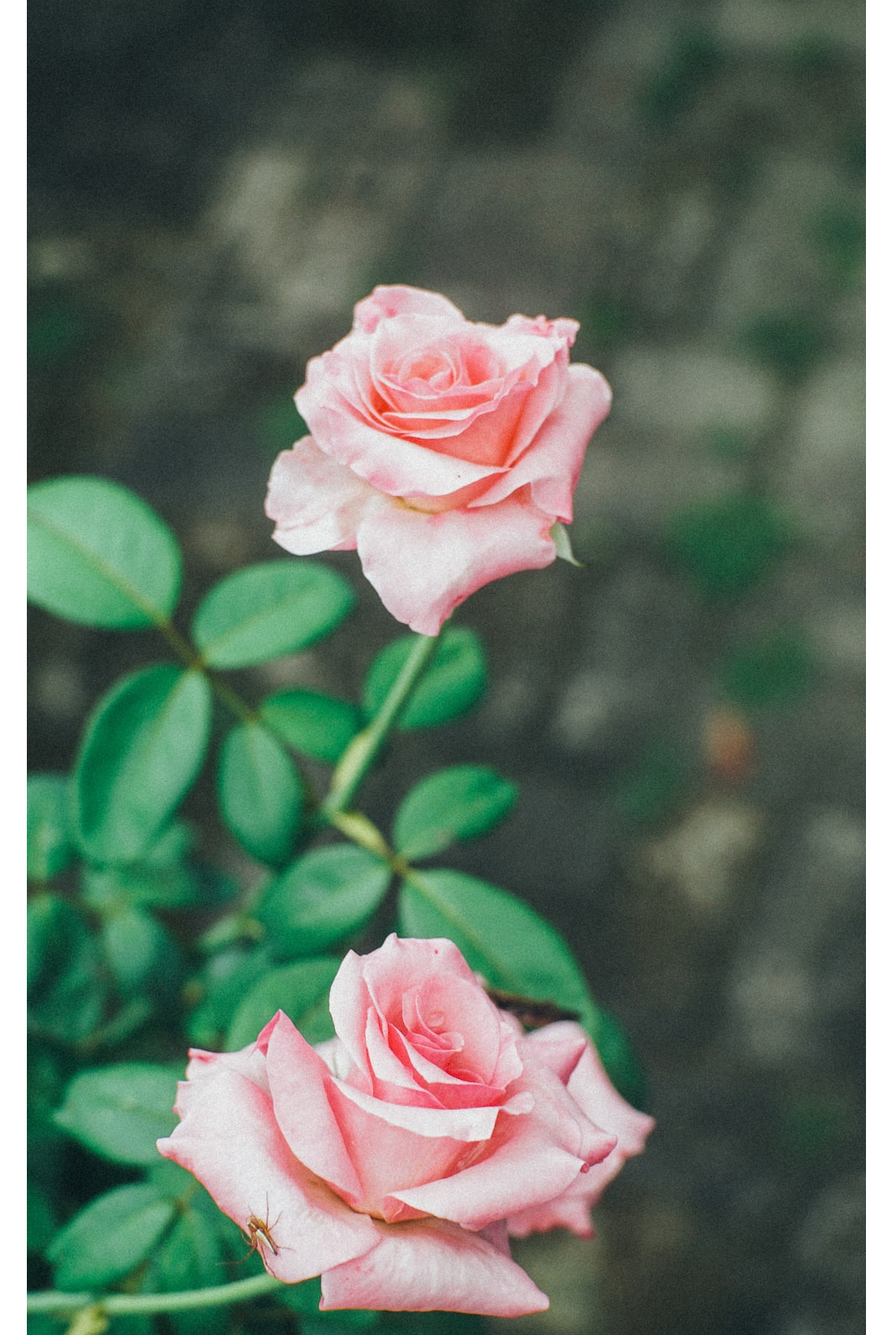
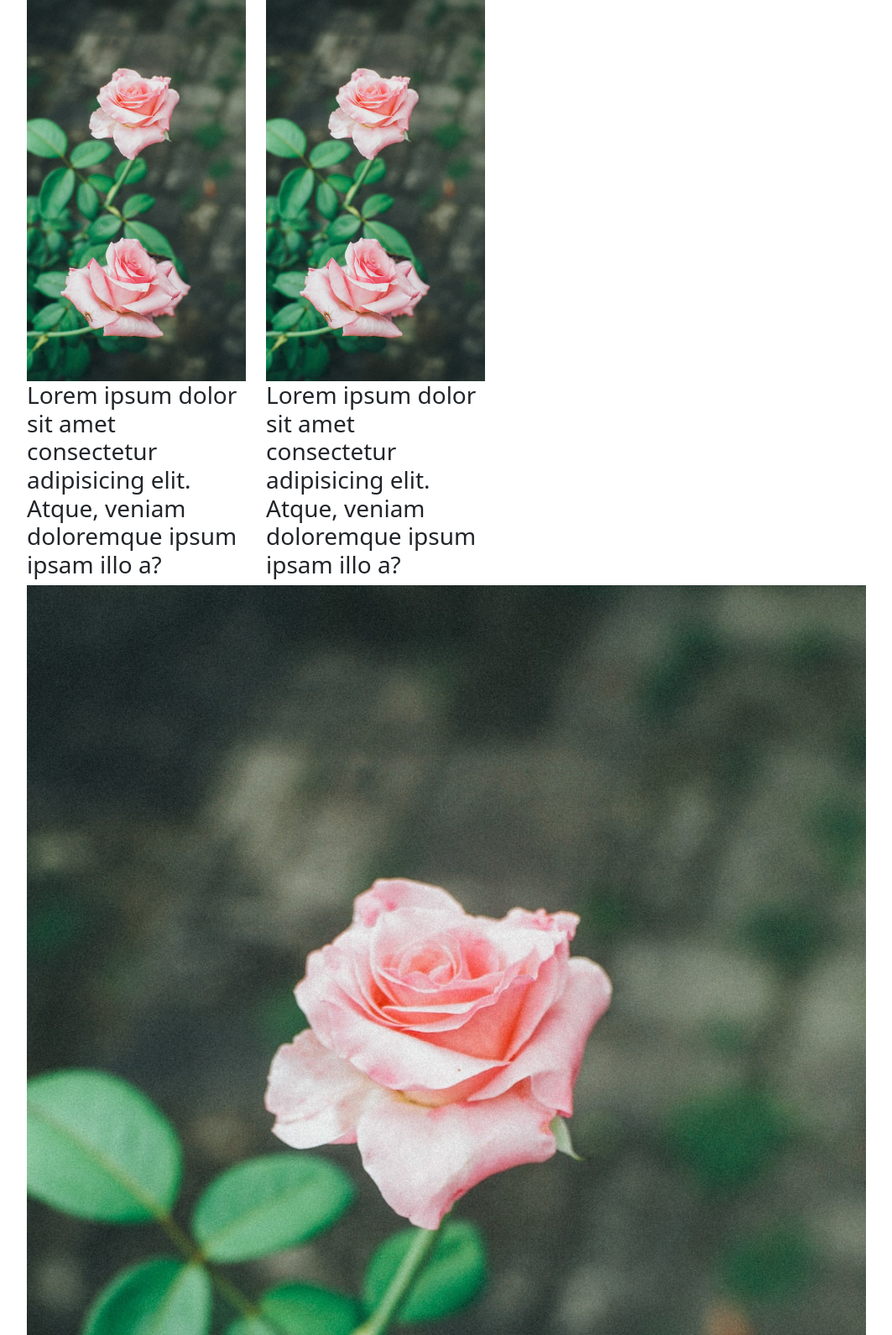
Before and after one commit to lioo30/testing1, a plain HTML site: page index.html in a window 1280 px wide. Shown: the part 56-1646 px from the top of the page at 84% size, without its empty margins (50-1113 px from the left). Drawn offline with nearby package versions, Linux system fonts and the light colour scheme.

Commit message:
Update index.html

```diff
--- a/index.html
+++ b/index.html
@@ -10,22 +10,22 @@
     <div class="container">
       <div class="row">
         <h2 class="text-center">Lorem ipsum dolor</h2>
-        <div class="col-12 md-3">
+        <div class="col-12 col-md-3">
           <img src="pink.jfif" class="img-fluid" alt="" />
           <h3>Lorem ipsum dolor sit amet consectetur adipisicing elit. Atque, veniam doloremque ipsum ipsam illo a?</h3>
         </div>
 
-        <div class="col-12 md-3">
+        <div class="col-12 col-md-3">
           <img src="pink.jfif" class="img-fluid" alt="" />
           <h3>Lorem ipsum dolor sit amet consectetur adipisicing elit. Atque, veniam doloremque ipsum ipsam illo a?</h3>
         </div>
 
-        <div class="col-12 md-3">
+        <div class="col-12 cpl-md-3">
           <img src="pink.jfif" class="img-fluid" alt="" />
           <h3>Lorem ipsum dolor sit amet consectetur adipisicing elit. Atque, veniam doloremque ipsum ipsam illo a?</h3>
         </div>
 
-        <div class="col-12 md-3">
+        <div class="col-12 col-md-3">
           <img src="pink.jfif" class="img-fluid" alt="" />
           <h3>Lorem ipsum dolor sit amet consectetur adipisicing elit. Atque, veniam doloremque ipsum ipsam illo a?</h3>
         </div>
```
